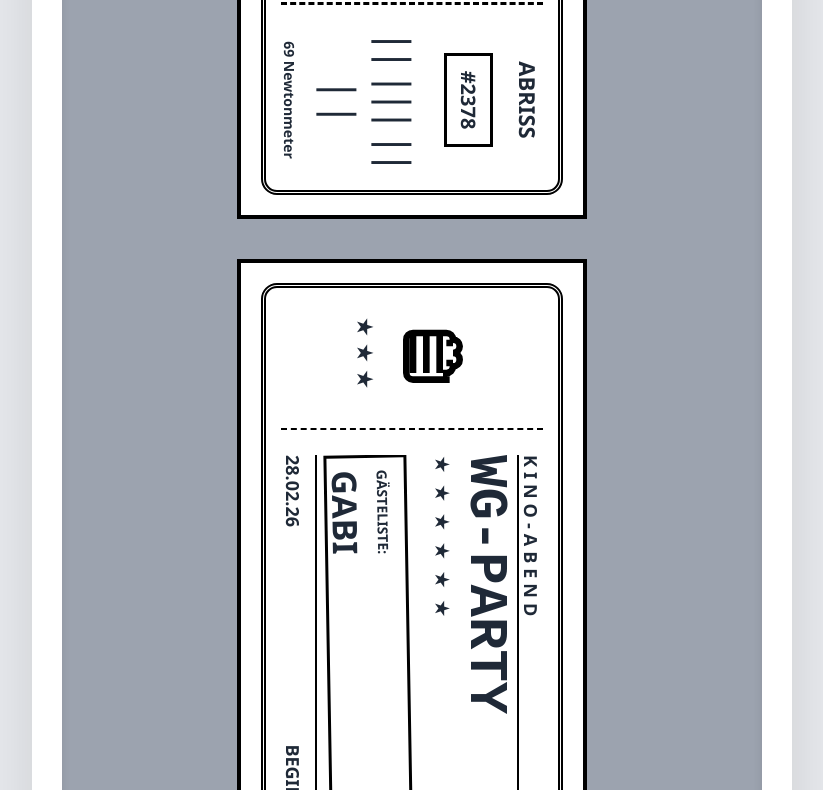
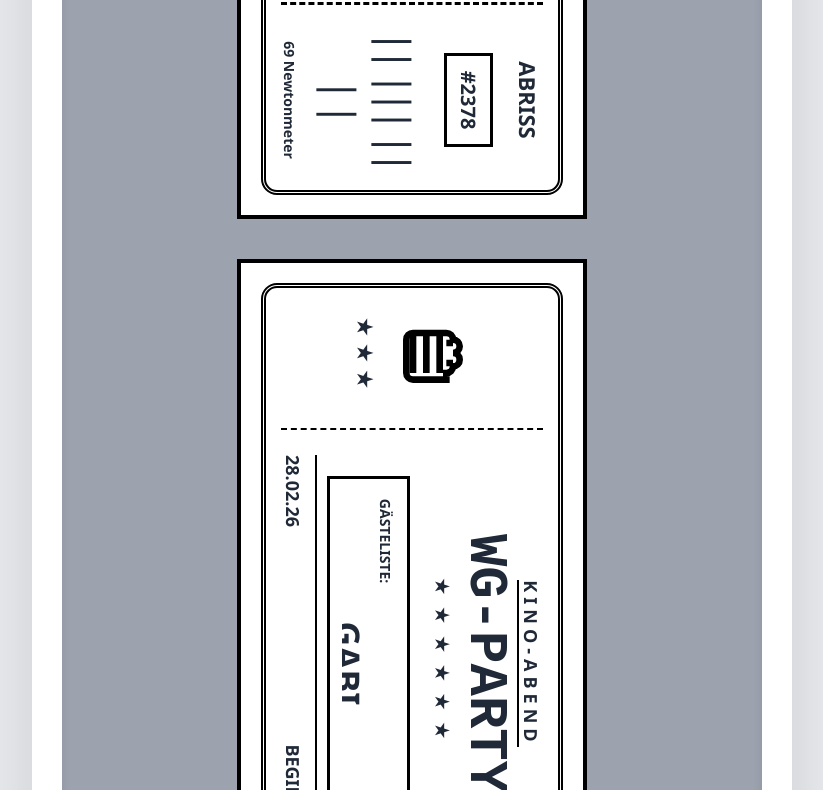
Before and after one commit to Marxel41/Kinotickets, a plain HTML site: page index.html in a window 1280 px wide. Shown: the part 2010-2800 px from the top of the page, without its empty margins (228-1051 px from the left). Drawn offline with nearby package versions, Linux system fonts and the light colour scheme.

Commit message:
Update index.html

```diff
--- a/index.html
+++ b/index.html
@@ -171,7 +171,8 @@
             flex-direction: column;
             justify-content: space-between;
             height: 100%;
-            text-align: left;
+            text-align: center;
+            align-items: center;
             overflow: hidden;
         }
 
@@ -186,20 +187,46 @@
             padding-left: 20px;
         }
 
-        .t-header-text { font-size: 18px; font-weight: 900; letter-spacing: 5px; border-bottom: 2px solid black; }
-        .t-party-title { font-size: 54px; font-weight: 900; margin: 10px 0; line-height: 0.8; font-family: 'Courier New', monospace; }
+        .t-header-text {
+            font-size: 18px;
+            font-weight: 900;
+            letter-spacing: 5px;
+            border-bottom: 2px solid black;
+            width: fit-content;
+            margin: 0 auto;
+        }
+
+        .t-party-title {
+            font-size: 54px;
+            font-weight: 900;
+            margin: 10px 0;
+            line-height: 0.8;
+            font-family: 'Courier New', monospace;
+        }
 
         .t-guest-box {
             border: 3px solid black;
-            padding: 12px;
+            padding: 12px 20px;
             margin: 10px 0;
             background: #fff;
-            transform: rotate(-1deg);
+            transform: rotate(0deg); /* Drehung entfernt für perfekte Ausrichtung */
+            width: 90%;
             max-width: 100%;
             overflow: hidden;
+            box-sizing: border-box;
+            display: flex;
+            flex-direction: column;
+            justify-content: center;
         }
 
-        .t-guest-label { font-size: 14px; font-weight: bold; margin-bottom: 5px; display: block; }
+        .t-guest-label {
+            font-size: 14px;
+            font-weight: bold;
+            margin-bottom: 5px;
+            display: block;
+            text-align: left;
+        }
+
         .t-guest-name {
             font-size: 34px;
             font-weight: 900;
@@ -208,9 +235,19 @@
             white-space: nowrap;
             text-overflow: ellipsis;
             display: block;
+            text-align: center;
+            width: 100%;
         }
 
-        .t-footer-info { font-size: 18px; font-weight: 800; display: flex; justify-content: space-between; border-top: 2px solid black; padding-top: 10px; }
+        .t-footer-info {
+            width: 100%;
+            font-size: 18px;
+            font-weight: 800;
+            display: flex;
+            justify-content: space-between;
+            border-top: 2px solid black;
+            padding-top: 10px;
+        }
 
         .t-stub-title { font-weight: 900; font-size: 22px; margin-bottom: 20px; }
         .t-stub-id { font-size: 20px; font-weight: 900; border: 3px solid black; padding: 8px 15px; }
```
